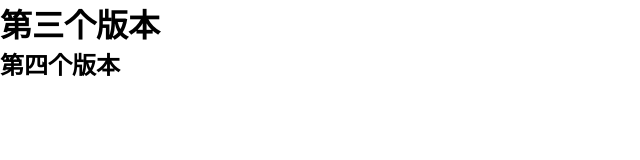
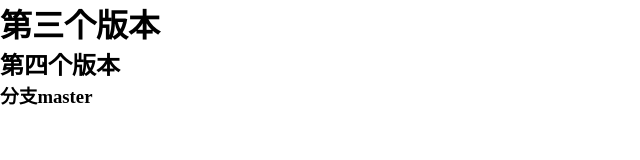
Before and after one commit to 52Taurus/gitLearn, a plain HTML site: page index.html in a window 1280 px wide. Shown: the whole page, without its empty margins (0-640 px from the left). Drawn offline with Linux system fonts and the light colour scheme.

Commit message:
add h3 tag

```diff
--- a/index.html
+++ b/index.html
@@ -10,5 +10,6 @@
 <body>
     <h1>第三个版本</h1>
     <h2>第四个版本</h2>
+    <h3>分支master</h3>
 </body>
 </html>
```
